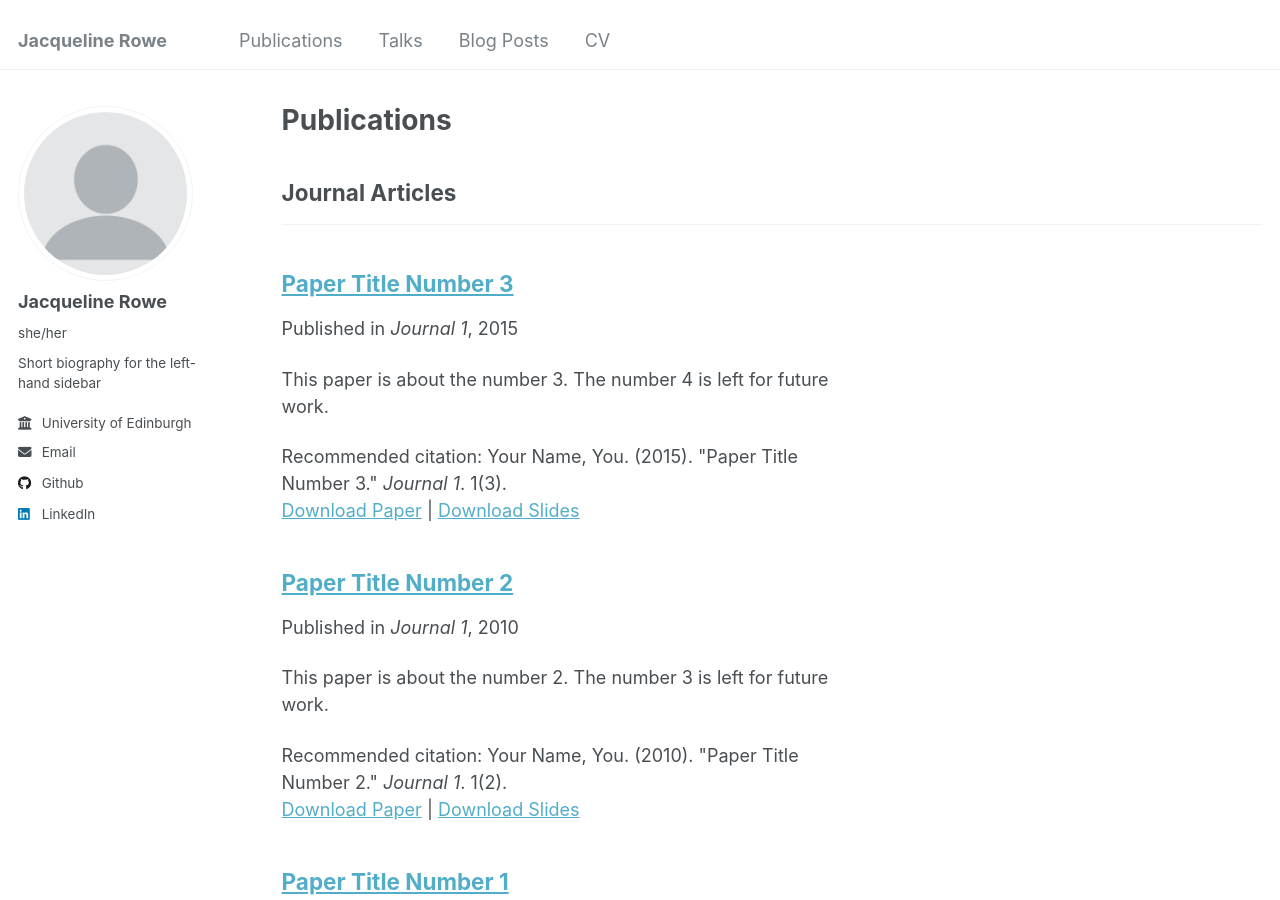
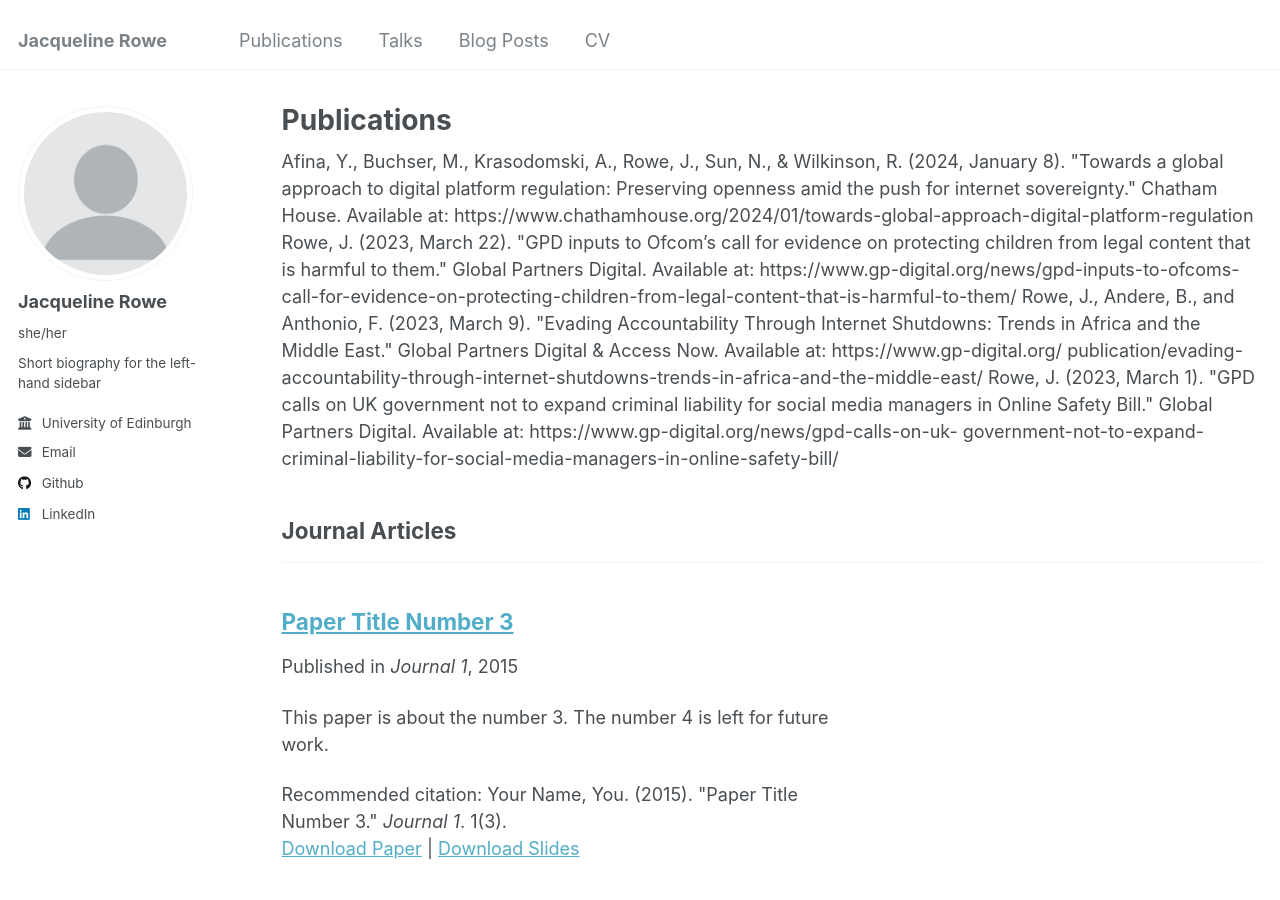
Before and after one commit to JacquelineRowe/jacquelinerowe.github.io, a Jekyll site: the page built from _pages/publications.html, in a window 1280 px wide and 900 px high. Built offline with Jekyll 4.4.1, drawn with Linux system fonts in a browser that asks for light colours.

Commit message:
Update publications.html

```diff
--- a/_pages/publications.html
+++ b/_pages/publications.html
@@ -4,6 +4,11 @@ title: "Publications"
 permalink: /publications/
 author_profile: true
 ---
+
+Afina, Y., Buchser, M., Krasodomski, A., Rowe, J., Sun, N., & Wilkinson, R. (2024, January 8). "Towards a global approach to digital platform regulation: Preserving openness amid the push for internet sovereignty." Chatham House. Available at: https://www.chathamhouse.org/2024/01/towards-global-approach-digital-platform-regulation
+Rowe, J. (2023, March 22). "GPD inputs to Ofcom’s call for evidence on protecting children from legal content that is harmful to them." Global Partners Digital. Available at: https://www.gp-digital.org/news/gpd-inputs-to-ofcoms- call-for-evidence-on-protecting-children-from-legal-content-that-is-harmful-to-them/
+Rowe, J., Andere, B., and Anthonio, F. (2023, March 9). "Evading Accountability Through Internet Shutdowns: Trends in Africa and the Middle East." Global Partners Digital & Access Now. Available at: https://www.gp-digital.org/ publication/evading-accountability-through-internet-shutdowns-trends-in-africa-and-the-middle-east/
+Rowe, J. (2023, March 1). "GPD calls on UK government not to expand criminal liability for social media managers in Online Safety Bill." Global Partners Digital. Available at: https://www.gp-digital.org/news/gpd-calls-on-uk- government-not-to-expand-criminal-liability-for-social-media-managers-in-online-safety-bill/
 
 {% if site.author.googlescholar %}
   <div class="wordwrap">You can also find my articles on <a href="{{site.author.googlescholar}}">my Google Scholar profile</a>.</div>
```
